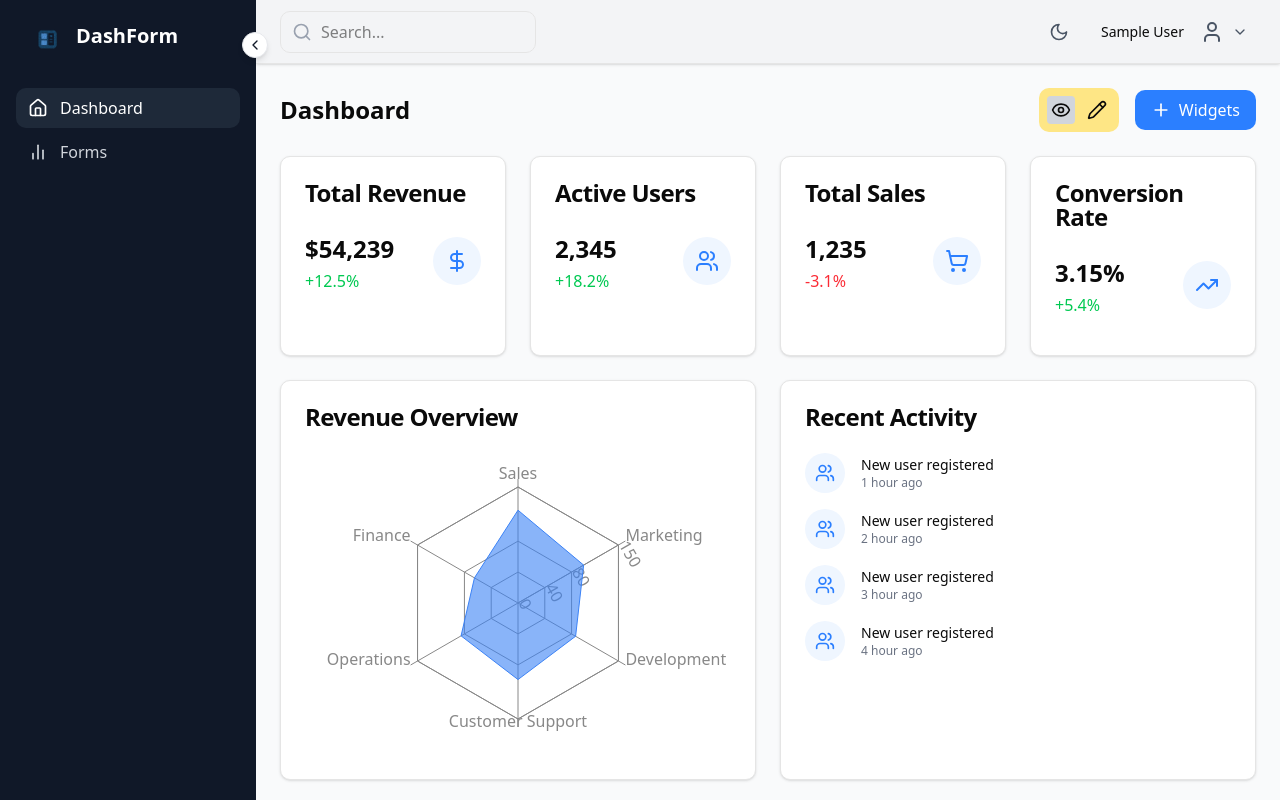
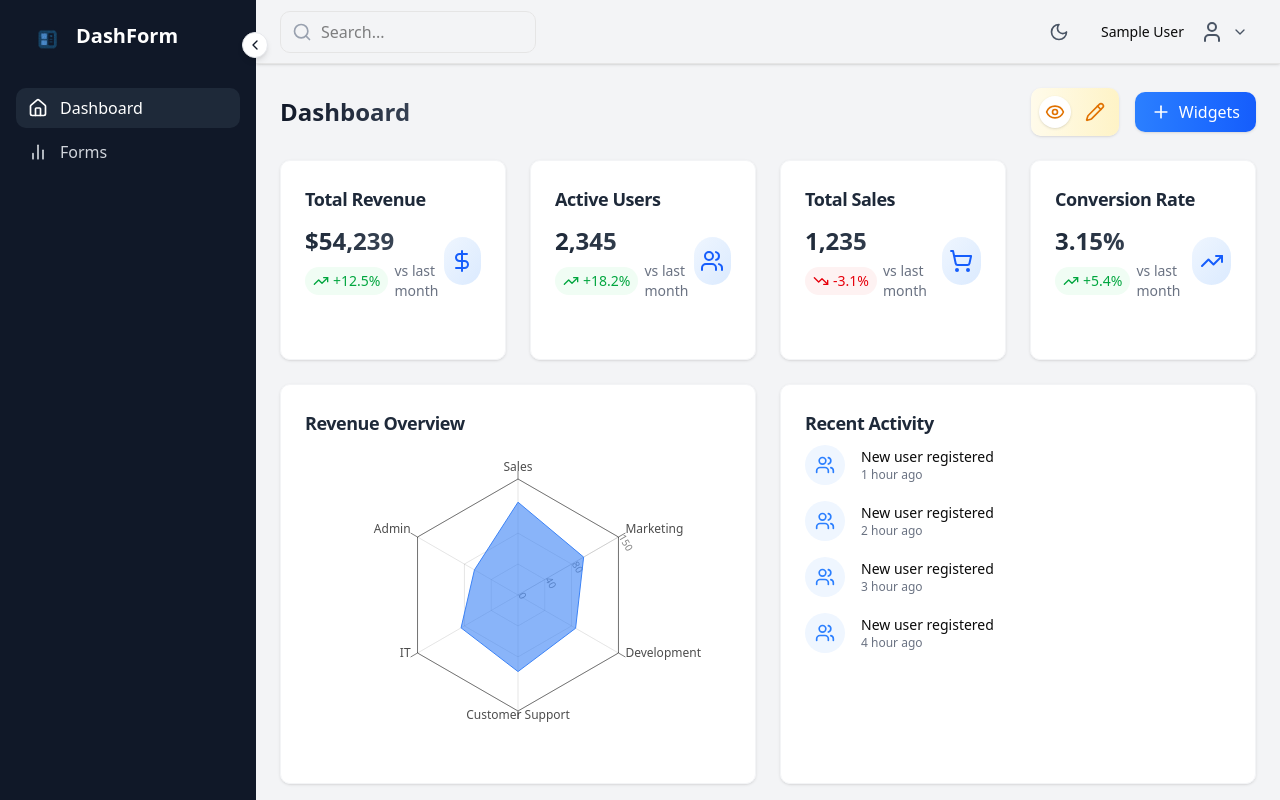
Before and after one commit to ayu0308/draggable-dashboard, a React (Vite) app: page / in a window 1280 px wide. Built offline with nearby package versions, Linux system fonts and the light colour scheme; no server answers; sample sign-in values are in the browser's storage.

Commit message:
better ui

```diff
--- a/src/components/Dashboard.tsx
+++ b/src/components/Dashboard.tsx
@@ -219,7 +219,7 @@ function Dashboard() {
   };
 
   return (
-    <div className="max-w-7xl mx-auto p-6 bg-gray-50 min-h-screen">
+    <div className=" mx-auto p-6  min-h-screen">
       <DashboardHeader
         isEditMode={isEditMode}
         onToggleEditMode={toggleEditMode}
--- a/src/components/dashboard/ChartCard.tsx
+++ b/src/components/dashboard/ChartCard.tsx
@@ -1,3 +1,4 @@
+import React from 'react';
 import { Card } from "../ui/card";
 import { Bar, BarChart, ResponsiveContainer, XAxis, YAxis, Tooltip, Radar, RadarChart, PolarGrid, PolarAngleAxis, PolarRadiusAxis } from "recharts";
 
@@ -33,62 +34,49 @@ const revenueData = [
 ];
 
 const radarData = [
-  {
-    subject: "Sales",
-    A: 120,
-    fullMark: 150,
-  },
-  {
-    subject: "Marketing",
-    A: 98,
-    fullMark: 150,
-  },
-  {
-    subject: "Development",
-    A: 86,
-    fullMark: 150,
-  },
-  {
-    subject: "Customer Support",
-    A: 99,
-    fullMark: 150,
-  },
-  {
-    subject: "Operations",
-    A: 85,
-    fullMark: 150,
-  },
-  {
-    subject: "Finance",
-    A: 65,
-    fullMark: 150,
-  },
+  { subject: 'Sales', A: 120, fullMark: 150 },
+  { subject: 'Marketing', A: 98, fullMark: 150 },
+  { subject: 'Development', A: 86, fullMark: 150 },
+  { subject: 'Customer Support', A: 99, fullMark: 150 },
+  { subject: 'IT', A: 85, fullMark: 150 },
+  { subject: 'Admin', A: 65, fullMark: 150 },
 ];
 
 export const ChartCard: React.FC = () => {
   return (
     <div className="h-full space-y-6">
 
-      <div className="h-[300px]">
+      <div className="h-[300px] animate-fade-in">
         <ResponsiveContainer width="100%" height="100%">
           <RadarChart cx="50%" cy="50%" outerRadius="80%" data={radarData}>
-            <PolarGrid stroke="#888888" />
-            <PolarAngleAxis dataKey="subject" stroke="#888888" />
-            <PolarRadiusAxis angle={30} domain={[0, 150]} stroke="#888888" />
+            <PolarGrid stroke="rgba(0,0,0,0.1)" />
+            <PolarAngleAxis
+              dataKey="subject"
+              stroke="rgba(0,0,0,0.5)"
+              tick={{ fill: 'rgba(0,0,0,0.7)', fontSize: 12 }}
+            />
+            <PolarRadiusAxis
+              angle={30}
+              domain={[0, 150]}
+              stroke="rgba(0,0,0,0.1)"
+              tick={{ fill: 'rgba(0,0,0,0.5)', fontSize: 10 }}
+            />
             <Radar
               name="Performance"
               dataKey="A"
               stroke="#3b82f6"
               fill="#3b82f6"
               fillOpacity={0.6}
+              animationDuration={1500}
+              animationBegin={0}
             />
             <Tooltip
               content={({ active, payload }) => {
                 if (active && payload && payload.length) {
                   return (
-                    <Card className="p-2">
-                      <p className="text-sm font-medium">{payload[0].payload.subject}</p>
-                      <p className="text-sm text-blue-500">
+                    <Card className="p-3 shadow-lg border border-gray-100 bg-white/95 backdrop-blur-sm">
+                      <p className="text-sm font-medium text-gray-800">{payload[0].payload.subject}</p>
+                      <p className="text-sm text-blue-600 font-medium">
                         {payload[0].value} / {payload[0].payload.fullMark}
                       </p>
                     </Card>
--- a/src/components/dashboard/DashboardCard.tsx
+++ b/src/components/dashboard/DashboardCard.tsx
@@ -29,7 +29,9 @@ export const DashboardCard: React.FC<DashboardCardProps> = ({
 }) => {
   return (
     <div
-      className={`relative h-full ${isEditMode ? 'cursor-move' : ''}`}
+      className={`relative h-full group transform transition-all duration-300 ease-in-out hover:scale-[1.02] hover:shadow-lg ${
+        isEditMode ? 'cursor-move' : ''
+      }`}
       style={style}
       draggable={isEditMode}
       onDragStart={(e) => {
@@ -41,21 +43,21 @@ export const DashboardCard: React.FC<DashboardCardProps> = ({
       onDragEnd={onDragEnd}
     >
       {isEditMode && (
-        <div className="absolute top-2 right-2 flex space-x-2 z-10">
+        <div className="absolute top-2 right-2 flex space-x-2 z-10 opacity-0 group-hover:opacity-100 transition-opacity duration-200">
           <button
-            className="p-1 bg-gray-200 rounded-full"
+            className="p-1.5 bg-white/80 backdrop-blur-sm rounded-full hover:bg-white hover:shadow-md transition-all duration-200"
             onClick={() => onSettingsClick(id)}
           >
-            <Settings className="h-4 w-4" />
+            <Settings className="h-4 w-4 text-gray-600" />
           </button>
-          <div className="p-1 bg-gray-200 rounded-full">
-            <GripVertical className="h-4 w-4 cursor-grab" />
+          <div className="p-1.5 bg-white/80 backdrop-blur-sm rounded-full hover:bg-white hover:shadow-md transition-all duration-200">
+            <GripVertical className="h-4 w-4 text-gray-600 cursor-grab active:cursor-grabbing" />
           </div>
         </div>
       )}
-      <Card className="h-full">
-        <CardHeader>
-          <CardTitle>{title}</CardTitle>
+      <Card className="h-full bg-white/95 backdrop-blur-sm border border-gray-100 hover:border-gray-200 transition-all duration-300">
+        <CardHeader className="pb-2">
+          <CardTitle className="text-lg font-semibold text-gray-800">{title}</CardTitle>
         </CardHeader>
         <CardContent>
           {children}
--- a/src/components/dashboard/DashboardHeader.tsx
+++ b/src/components/dashboard/DashboardHeader.tsx
@@ -1,5 +1,5 @@
 import React, { useState } from 'react';
-import { Eye, Pencil, Plus } from "lucide-react";
+import { Eye, Pencil, Plus, X } from 'lucide-react';
 
 interface DashboardHeaderProps {
   isEditMode: boolean;
@@ -17,20 +17,20 @@ export const DashboardHeader: React.FC<DashboardHeaderProps> = ({
   onWidgetRestore
 }) => {
   const [showWidgetsList, setShowWidgetsList] = useState(false);
+  const [isDraggingOver, setIsDraggingOver] = useState(false);
 
   const handleDragOver = (e: React.DragEvent) => {
     e.preventDefault();
-    e.currentTarget.classList.add('bg-blue-600', 'ring-4', 'ring-blue-300', 'ring-opacity-50');
+    setIsDraggingOver(true);
   };
 
-  const handleDragLeave = (e: React.DragEvent) => {
-    e.preventDefault();
-    e.currentTarget.classList.remove('bg-blue-600', 'ring-4', 'ring-blue-300', 'ring-opacity-50');
+  const handleDragLeave = () => {
+    setIsDraggingOver(false);
   };
 
   const handleDrop = (e: React.DragEvent) => {
     e.preventDefault();
-    e.currentTarget.classList.remove('bg-blue-600', 'ring-4', 'ring-blue-300', 'ring-opacity-50');
+    setIsDraggingOver(false);
     const widgetId = e.dataTransfer.getData('text/plain');
     if (widgetId) {
       onWidgetDrop(widgetId);
@@ -38,26 +38,38 @@ export const DashboardHeader: React.FC<DashboardHeaderProps> = ({
   };
 
   return (
-    <div className="flex items-center justify-between mb-6">
-      <h2 className="text-2xl font-bold">Dashboard</h2>
+    <div className="flex items-center justify-between mb-6 animate-fade-in">
+      <h2 className="text-2xl font-bold bg-gradient-to-r from-gray-900 to-gray-700 bg-clip-text text-transparent">
+        Dashboard
+      </h2>
       <div className="flex items-center gap-4">
-        <div className="flex items-center gap-2 bg-amber-200 p-2 rounded-lg">
+        <div className="flex items-center gap-2 bg-gradient-to-r from-amber-50 to-amber-100 p-2 rounded-lg shadow-sm">
           <button
-            className={`cursor-pointer p-1 rounded ${!isEditMode ? "bg-gray-300" : ""}`}
+            className={`cursor-pointer p-1.5 rounded-full transition-all duration-200 ${
+              !isEditMode
+                ? "bg-white shadow-sm hover:shadow-md"
+                : "hover:bg-amber-200"
+            }`}
             onClick={() => onToggleEditMode()}
           >
-            <Eye className="h-5 w-5" />
+            <Eye className="h-5 w-5 text-amber-600" />
           </button>
           <button
-            className={`cursor-pointer p-1 rounded ${isEditMode ? "bg-gray-300" : ""}`}
+            className={`cursor-pointer p-1.5 rounded-full transition-all duration-200 ${
+              isEditMode
+                ? "bg-white shadow-sm hover:shadow-md"
+                : "hover:bg-amber-200"
+            }`}
             onClick={onToggleEditMode}
           >
-            <Pencil className="h-5 w-5" />
+            <Pencil className="h-5 w-5 text-amber-600" />
           </button>
         </div>
         <div className="relative">
           <button
-            className="flex items-center gap-2 bg-blue-500 text-white px-4 py-2 rounded-lg hover:bg-blue-600 transition-all duration-200"
+            className={`flex items-center gap-2 bg-gradient-to-r from-blue-500 to-blue-600 text-white px-4 py-2 rounded-lg hover:from-blue-600 hover:to-blue-700 transition-all duration-200 shadow-sm hover:shadow-md ${
+              isDraggingOver ? 'ring-2 ring-blue-300 ring-offset-2' : ''
+            }`}
             onClick={() => setShowWidgetsList(!showWidgetsList)}
             onDragOver={handleDragOver}
             onDragLeave={handleDragLeave}
@@ -65,19 +77,18 @@ export const DashboardHeader: React.FC<DashboardHeaderProps> = ({
           >
             <Plus className="h-5 w-5" /> Widgets
             {removedWidgets.length > 0 && (
-              <span className="bg-red-500 text-white rounded-full w-5 h-5 flex items-center justify-center text-xs">
+              <span className="bg-white text-blue-600 rounded-full w-5 h-5 flex items-center justify-center text-xs font-medium animate-scale-in">
                 {removedWidgets.length}
               </span>
             )}
           </button>
 
           {showWidgetsList && removedWidgets.length > 0 && (
-            <div className="absolute right-0 mt-2 w-64 bg-white rounded-lg shadow-lg border border-gray-200 py-2 z-1000">
-              <div className="px-4 py-2 border-b border-gray-200">
-                <h3 className="font-medium text-gray-700">Removed Widgets</h3>
+            <div className="absolute right-0 mt-2 w-64 bg-white rounded-lg shadow-lg border border-gray-100 py-2 z-1000 animate-slide-down">
+              <div className="px-4 py-2 border-b border-gray-100">
+                <h3 className="font-medium text-gray-800">Removed Widgets</h3>
               </div>
               {removedWidgets.map((widgetId) => {
-                // Get a readable title based on widget ID
                 const title = widgetId.startsWith('stat-')
                   ? `Stat Card ${widgetId.split('-')[1]}`
                   : widgetId === 'chart-1'
@@ -87,12 +98,12 @@ export const DashboardHeader: React.FC<DashboardHeaderProps> = ({
                 return (
                   <div
                     key={widgetId}
-                    className="px-4 py-2 hover:bg-gray-50 flex items-center justify-between group"
+                    className="px-4 py-2 hover:bg-gray-50 flex items-center justify-between group transition-colors duration-200"
                   >
                     <span className="text-gray-700">{title}</span>
                     <button
                       onClick={() => onWidgetRestore(widgetId)}
-                      className="p-1 rounded-full hover:bg-blue-100 text-blue-600 transition-colors"
+                      className="p-1.5 rounded-full hover:bg-blue-50 text-blue-600 transition-all duration-200 hover:scale-110"
                       title="Restore widget"
                     >
                       <Plus className="h-4 w-4" />
--- a/src/components/dashboard/StatCard.tsx
+++ b/src/components/dashboard/StatCard.tsx
@@ -1,26 +1,40 @@
-import { LucideIcon } from "lucide-react";
+import React from 'react';
+import { TrendingUp, TrendingDown } from 'lucide-react';
 
 export interface StatItem {
+  id: string;
   title: string;
   value: string;
   change: string;
   isPositive: boolean;
-  icon: LucideIcon;
-  id: string;
+  icon: React.ElementType;
 }
 
-export const StatCard: React.FC<StatItem> = ({ title, value, change, isPositive, icon: Icon }) => {
+export const StatCard: React.FC<StatItem> = ({ id, title, value, change, isPositive, icon: Icon }) => {
   return (
-    <div className="flex items-center justify-between">
-      <div>
-
-        <p className="text-2xl font-semibold mt-1">{value}</p>
-        <div className={`flex items-center mt-1 ${isPositive ? 'text-green-500' : 'text-red-500'}`}>
-          <span>{change}</span>
+    <div className="flex items-center justify-between animate-fade-in">
+      <div className="space-y-1">
+        <p className="text-2xl font-semibold mt-1 bg-gradient-to-r from-gray-800 to-gray-600 bg-clip-text text-transparent">
+          {value}
+        </p>
+        <div className="flex items-center gap-1.5">
+          <div className={`flex items-center gap-1 px-2 py-1 rounded-full text-sm transition-all duration-200 ${
+            isPositive
+              ? 'bg-green-50 text-green-600 hover:bg-green-100'
+              : 'bg-red-50 text-red-600 hover:bg-red-100'
+          }`}>
+            {isPositive ? (
+              <TrendingUp className="h-4 w-4 animate-bounce-subtle" />
+            ) : (
+              <TrendingDown className="h-4 w-4 animate-bounce-subtle" />
+            )}
+            <span>{change}</span>
+          </div>
+          <span className="text-sm text-gray-500">vs last month</span>
         </div>
       </div>
-      <div className="w-12 h-12 rounded-full bg-blue-50 flex items-center justify-center">
-        <Icon className="h-6 w-6 text-blue-500" />
+      <div className="w-12 h-12 rounded-full bg-gradient-to-br from-blue-50 to-blue-100 flex items-center justify-center transform transition-all duration-300 hover:scale-110 hover:shadow-md">
+        <Icon className="h-6 w-6 text-blue-600 transition-transform duration-300 group-hover:scale-110" />
       </div>
     </div>
   );
```
Also changed, not shown: tailwind.config.js (+31 -1 lines).
